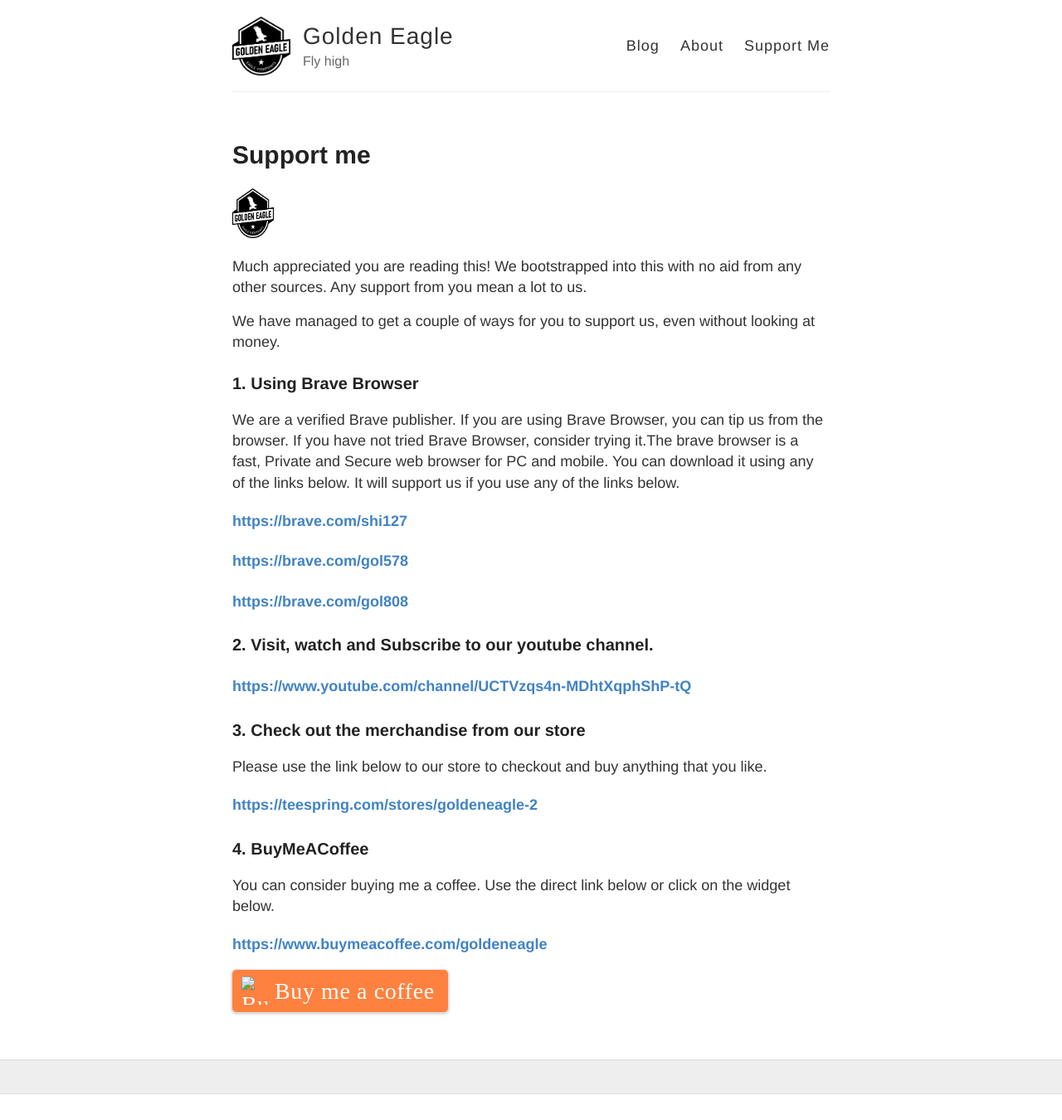
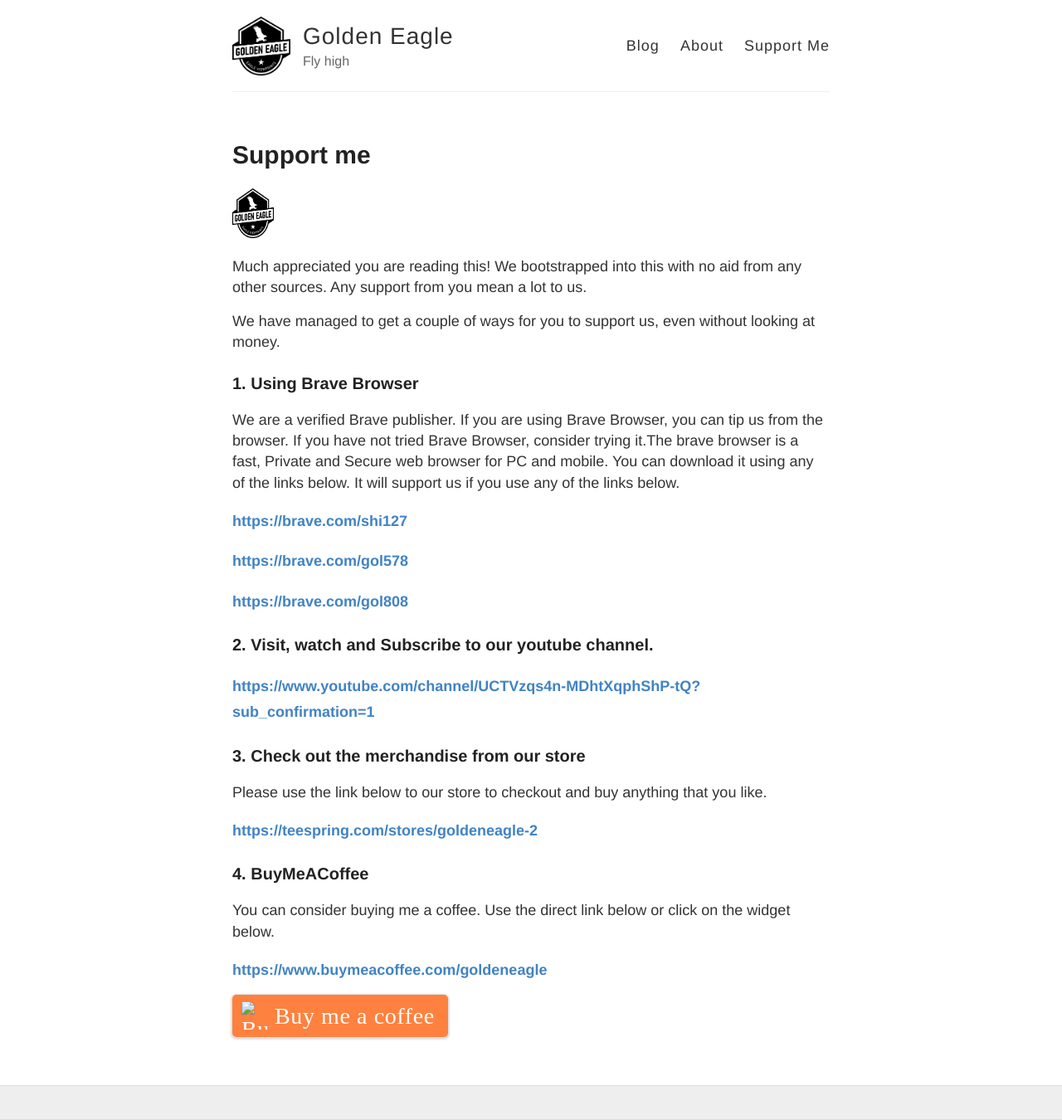
Before and after one commit to golden-eagle-blog/golden-eagle-blog.github.io, a Jekyll site: the page built from supportme.md, in a window 1280 px wide. Shown: the whole page at 83% size. Built offline with Jekyll 4.4.1, drawn with Linux system fonts in a browser that asks for light colours; comment, search, counter and statistics services are not loaded; before the commit the page ends 1319 px from its top, so only the background shows below that; some of the changed lines change nothing that is shown.

Commit message:
Update supportme.md

```diff
--- a/supportme.md
+++ b/supportme.md
@@ -22,7 +22,7 @@
 #### [https://brave.com/gol808](https://brave.com/gol808)
 
 ### 2. Visit, watch and Subscribe to our youtube channel.
-#### [https://www.youtube.com/channel/UCTVzqs4n-MDhtXqphShP-tQ](https://www.youtube.com/channel/UCTVzqs4n-MDhtXqphShP-tQ?sub_confirmation=1)
+#### [https://www.youtube.com/channel/UCTVzqs4n-MDhtXqphShP-tQ?sub_confirmation=1](https://www.youtube.com/channel/UCTVzqs4n-MDhtXqphShP-tQ?sub_confirmation=1)
 
 ### 3. Check out the merchandise from our store
 Please use the link below to our store to checkout and buy anything that you like.
```
